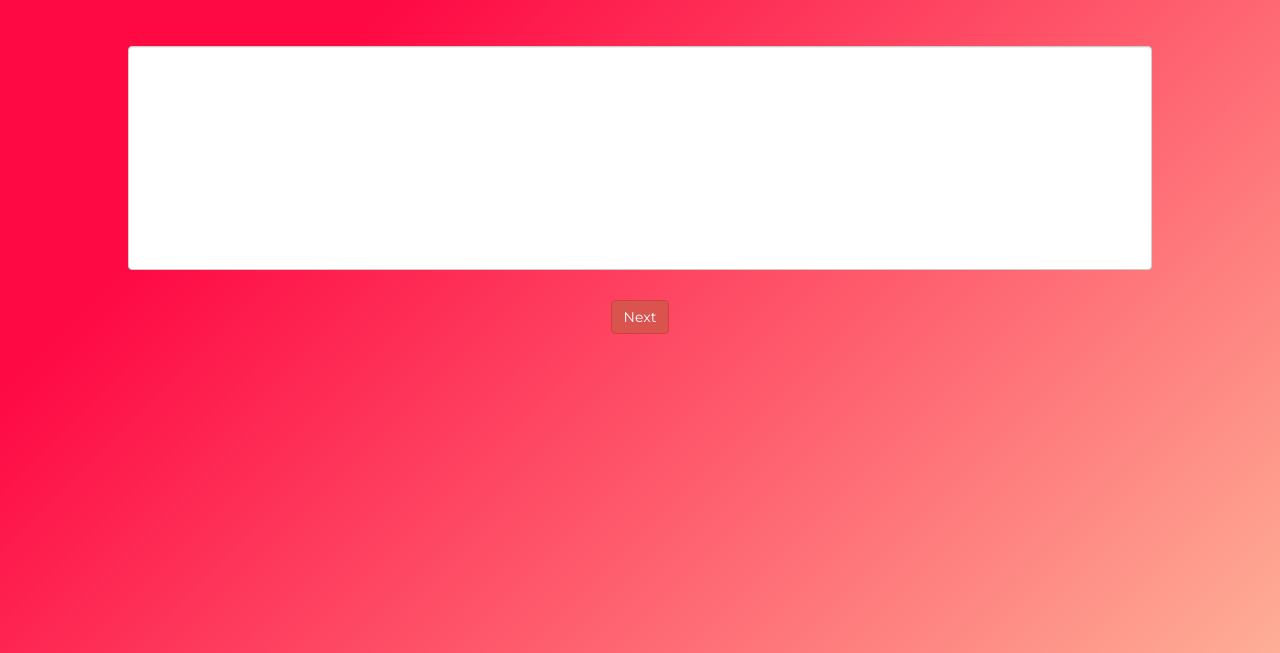
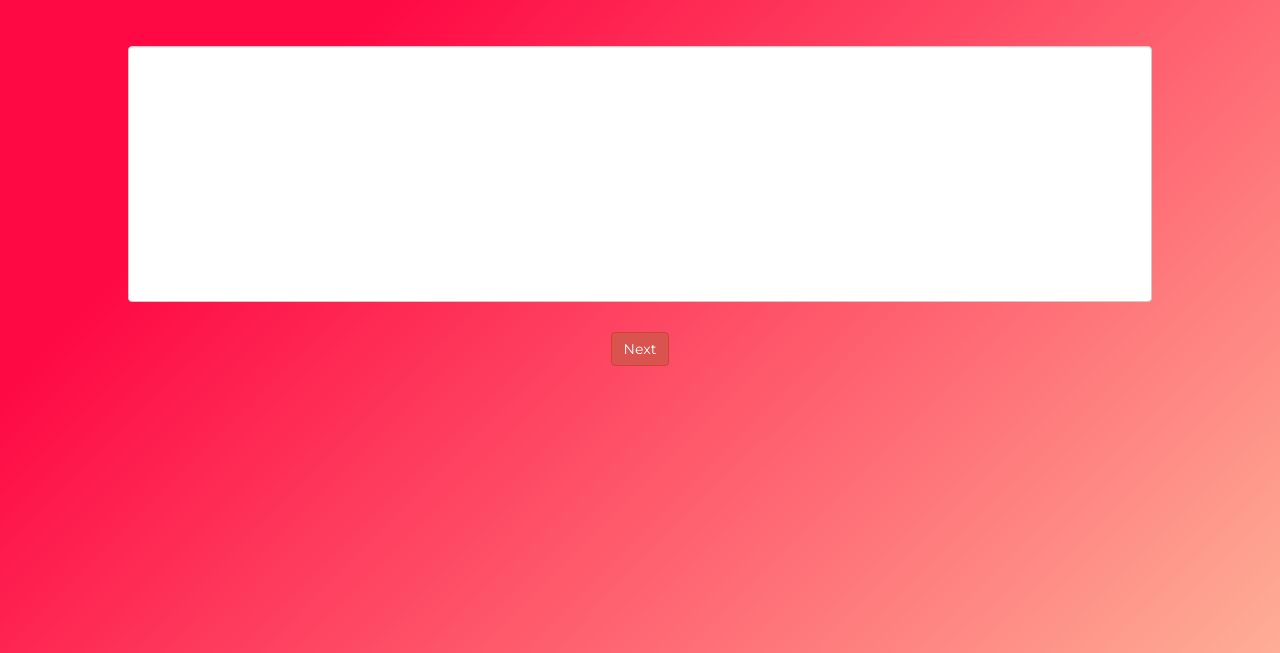
Before and after one commit to LightningWasntTaken/Mamas-Birthday, a plain HTML site: page index.html in a window 1280 px wide. Shown: the part 147-800 px from the top of the page. Drawn offline with nearby package versions, Linux system fonts and the light colour scheme.

Commit message:
Add files via upload

```diff
--- a/style.css
+++ b/style.css
@@ -9,7 +9,7 @@ background-image: linear-gradient(315deg, #feae96 0%, #fe0944 74%);
     width: 80%;
     background-color: white;
     border-radius: 25px;
-    height: 28%;
+    height: 32%;
 }
 .form-control{
     height: 100%;
```
